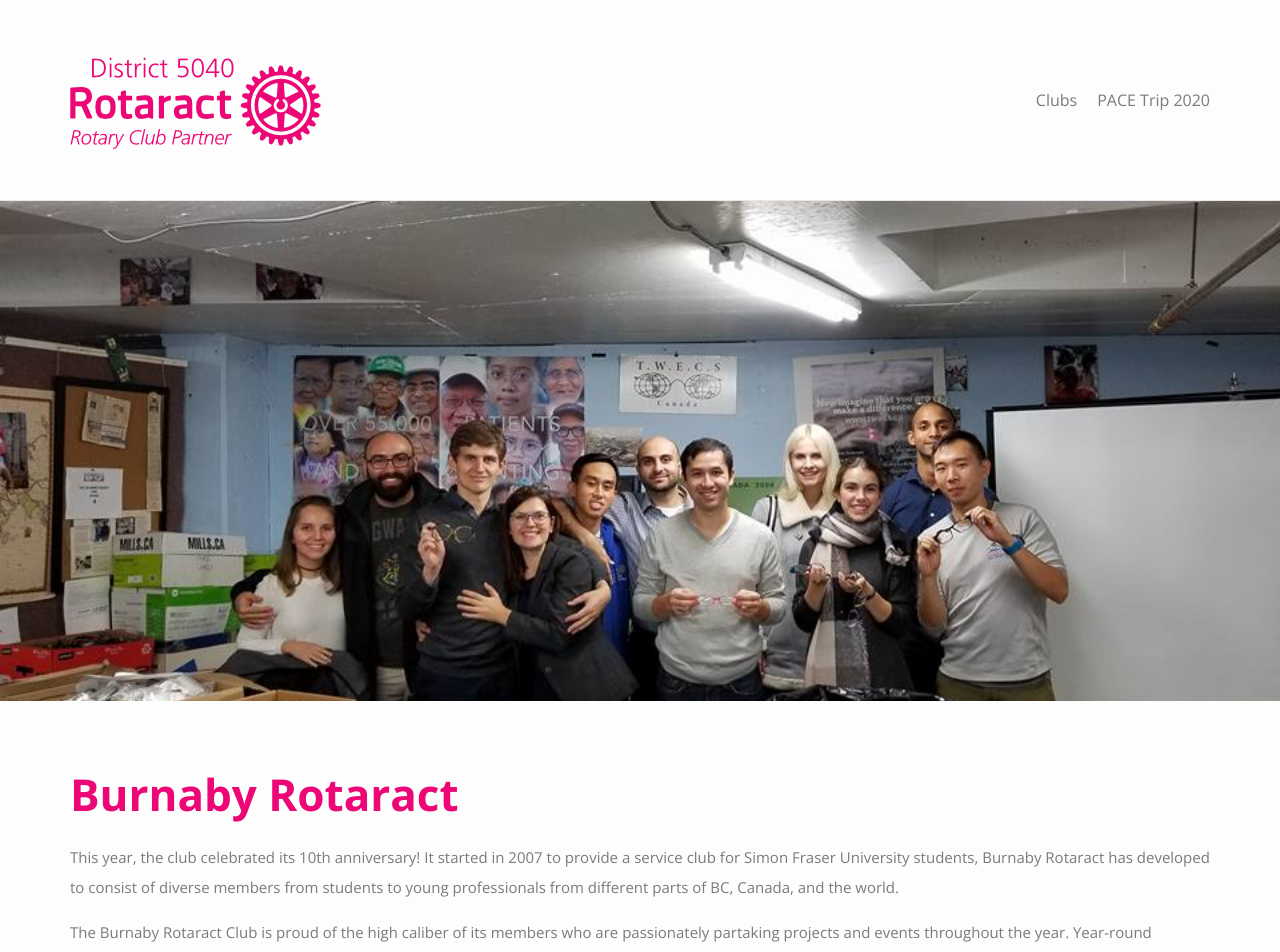
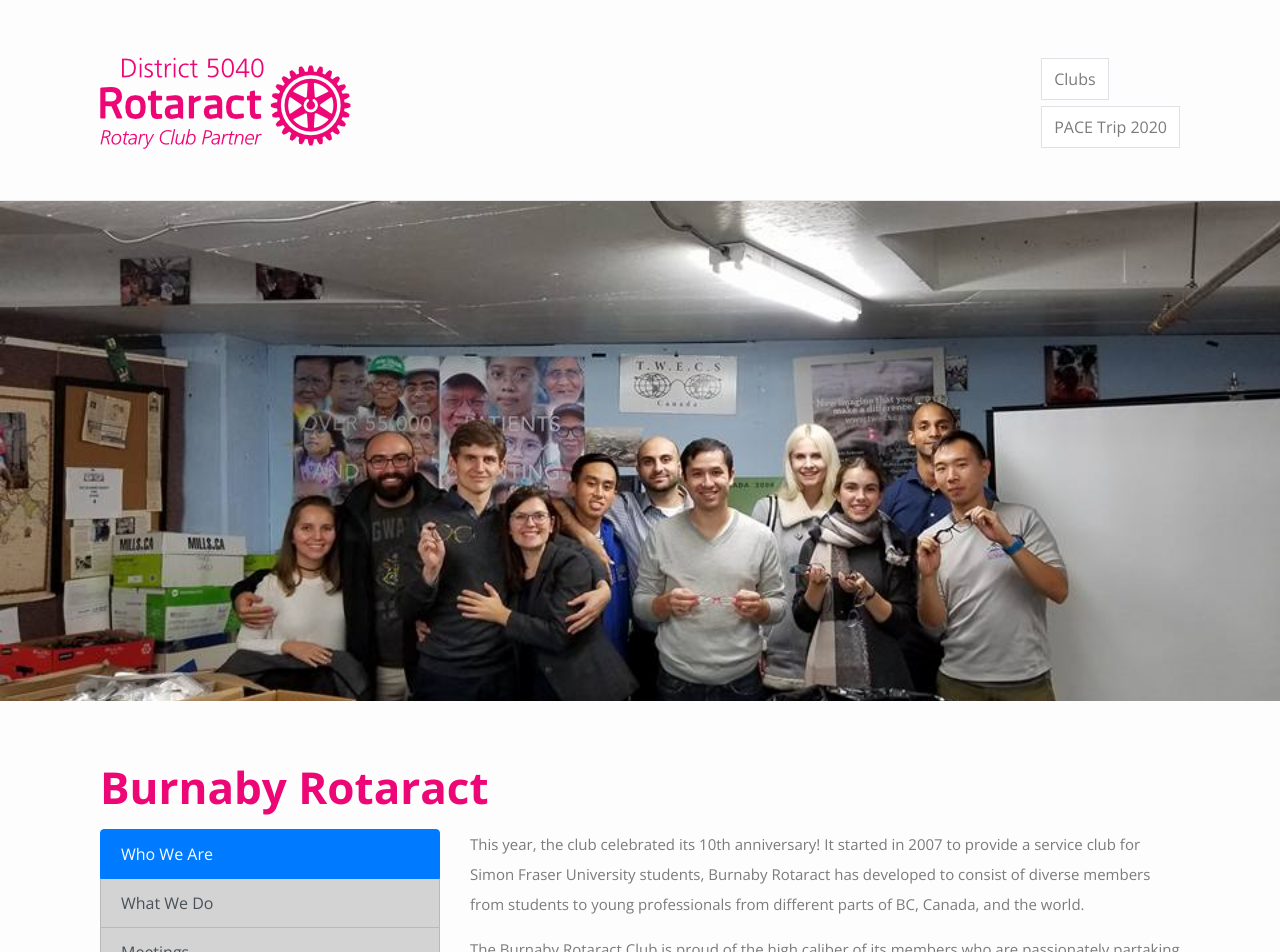
Before and after one commit to rotaract5040/rotaract5040.github.io, a Jekyll site: the page built from _clubs/burnaby.md, in a window 1280 px wide. Shown: the top 952 px of the page. Built offline with Jekyll 4.4.1, drawn with Linux system fonts in a browser that asks for light colours; nearby versions of some CDN libraries; some of the changed text lies outside the part shown.

Commit message:
Incorporates bootstrap; completes club page structure

```diff
--- a/_clubs/burnaby.md
+++ b/_clubs/burnaby.md
@@ -34,7 +34,7 @@
     meetings: |
         Regular Club meetings are held at 7:00pm bi-monthly on the 2nd and 4th Monday of each month. We meet at the Burnaby Neighbourhood House (3rd Floor, 4460 Beresford Street). This is right behind the Metrotown SkyTrain station.
 embedded_calendar: |
-    <iframe src="https://calendar.google.com/calendar/embed?src=info%40burnabyrotaract.org&amp;ctz=America%2FVancouver" style="border: 0" scrolling="no" width="800" height="600" frameborder="0"></iframe>
+    <iframe src="https://calendar.google.com/calendar/embed?src=info%40burnabyrotaract.org&amp;ctz=America%2FVancouver" style="border: 0" scrolling="no" width="100%" height="600" frameborder="0"></iframe>
 embedded_map: |
-    <iframe src="https://www.google.com/maps/embed?pb=!1m18!1m12!1m3!1d2605.691357705569!2d-123.00653858428404!3d49.22538017932514!2m3!1f0!2f0!3f0!3m2!1i1024!2i768!4f13.1!3m3!1m2!1s0x410b7f3f71654fdf%3A0x6823eff1bd41a100!2sBurnaby+Neighbourhood+House!5e0!3m2!1spt-BR!2sca!4v1509994912768" style="border: 0px none; pointer-events: none;" allowfullscreen="" width="600" height="600" frameborder="0"></iframe>
+    <iframe src="https://www.google.com/maps/embed?pb=!1m18!1m12!1m3!1d2605.691357705569!2d-123.00653858428404!3d49.22538017932514!2m3!1f0!2f0!3f0!3m2!1i1024!2i768!4f13.1!3m3!1m2!1s0x410b7f3f71654fdf%3A0x6823eff1bd41a100!2sBurnaby+Neighbourhood+House!5e0!3m2!1spt-BR!2sca!4v1509994912768" style="border: 0px none; pointer-events: none;" allowfullscreen="" width="100%" height="600" frameborder="0"></iframe>
 ---
--- a/_includes/head.html
+++ b/_includes/head.html
@@ -3,8 +3,16 @@
   <meta http-equiv="X-UA-Compatible" content="IE=edge">
   <meta name="viewport" content="width=device-width, initial-scale=1">
   {%- seo -%}
+  <link rel="stylesheet" id="dt-web-fonts-css" href="//fonts.googleapis.com/css?family=Open+Sans%3A300%2C400%2C600%2C700%7CRoboto%3A400%2C600%2C700&amp;ver=7.6.1" type="text/css" media="all">
+
+  <!-- Bootstrap 4 -->
+  <link rel="stylesheet" href="https://stackpath.bootstrapcdn.com/bootstrap/4.5.2/css/bootstrap.min.css" integrity="sha384-JcKb8q3iqJ61gNV9KGb8thSsNjpSL0n8PARn9HuZOnIxN0hoP+VmmDGMN5t9UJ0Z" crossorigin="anonymous">
+  <script src="https://code.jquery.com/jquery-3.5.1.slim.min.js" integrity="sha384-DfXdz2htPH0lsSSs5nCTpuj/zy4C+OGpamoFVy38MVBnE+IbbVYUew+OrCXaRkfj" crossorigin="anonymous"></script>
+  <script src="https://cdn.jsdelivr.net/npm/popper.js@1.16.1/dist/umd/popper.min.js" integrity="sha384-9/reFTGAW83EW2RDu2S0VKaIzap3H66lZH81PoYlFhbGU+6BZp6G7niu735Sk7lN" crossorigin="anonymous"></script>
+  <script src="https://stackpath.bootstrapcdn.com/bootstrap/4.5.2/js/bootstrap.min.js" integrity="sha384-B4gt1jrGC7Jh4AgTPSdUtOBvfO8shuf57BaghqFfPlYxofvL8/KUEfYiJOMMV+rV" crossorigin="anonymous"></script>
+  <link rel="stylesheet" href="https://maxcdn.bootstrapcdn.com/font-awesome/4.6.3/css/font-awesome.min.css">
+
   <link rel="stylesheet" href="{{ "/assets/main.css" | relative_url }}">
-  <link rel="stylesheet" id="dt-web-fonts-css" href="//fonts.googleapis.com/css?family=Open+Sans%3A300%2C400%2C600%2C700%7CRoboto%3A400%2C600%2C700&amp;ver=7.6.1" type="text/css" media="all">
   {%- feed_meta -%}
   {%- if jekyll.environment == 'production' and site.google_analytics -%}
     {%- include google-analytics.html -%}
--- a/_layouts/club_page.html
+++ b/_layouts/club_page.html
@@ -3,12 +3,40 @@
 ---
 
 <div class="club-page">
+
   <h1>{{ page.title }}</h1>
-  <!-- TODO: have good fallback if these aren't set! -->
-  <p>{{ page.club_info.who_we_are | markdownify }}</p>
-  <p>{{ page.club_info.what_we_do | markdownify }}</p>
-  <p>{{ page.club_info.meetings | markdownify }}</p>
-  {{ page.embedded_calendar }}
+
+  <div class="row">
+    <div class="col-4">
+      <div class="list-group" id="list-tab" role="tablist">
+        <a class="list-group-item list-group-item-action active" id="list-who-list" data-toggle="list" href="#list-who" role="tab" aria-controls="who">Who We Are</a>
+        <a class="list-group-item list-group-item-action" id="list-what-list" data-toggle="list" href="#list-what" role="tab" aria-controls="what">What We Do</a>
+        <a class="list-group-item list-group-item-action" id="list-meetings-list" data-toggle="list" href="#list-meetings" role="tab" aria-controls="meetings">Meetings</a>
+      </div>
+    </div>
+    <div class="col-8">
+      <div class="tab-content" id="nav-tabContent">
+        <div class="tab-pane fade show active" id="list-who" role="tabpanel" aria-labelledby="list-who-list">{{ page.club_info.who_we_are | markdownify }}</div>
+        <div class="tab-pane fade" id="list-what" role="tabpanel" aria-labelledby="list-what-list">{{ page.club_info.what_we_do | markdownify }}</div>
+        <div class="tab-pane fade" id="list-meetings" role="tabpanel" aria-labelledby="list-meetings-list">
+          {{ page.club_info.meetings | markdownify }}
+          {{ page.embedded_calendar }}
+        </div>
+      </div>
+    </div>
+  </div>
+
+
   <h2>Contact Us</h2>
+
+  <ul class="social-network social-circle">
+    <li><a href="#" title="Rss"><i class="fa fa-rss"></i></a></li>
+    <li><a href="https://www.facebook.com/BurnabyRotaract" title="Facebook"><i class="fa fa-facebook"></i></a></li>
+    <li><a href="#" title="Twitter"><i class="fa fa-twitter"></i></a></li>
+    <li><a href="#" title="Google +"><i class="fa fa-google-plus"></i></a></li>
+    <li><a href="#" title="Linkedin"><i class="fa fa-linkedin"></i></a></li>
+    <li><a href="mailto:rotaract@example.com" title="Email"><i class="fa fa-envelope"></i></a></li>
+  </ul>
+
   {{ page.embedded_map }}
 </div>
--- a/_sass/_layout.scss
+++ b/_sass/_layout.scss
@@ -342,3 +342,51 @@
       }
     }
   }
+
+  .club-page {
+    ul.social-network {
+      list-style: none;
+      display: inline;
+      margin-left:0 !important;
+      padding: 0;
+    }
+    ul.social-network li {
+      display: inline;
+      margin: 0 5px;
+    }
+
+    .social-circle li a {
+      display:inline-block;
+      position:relative;
+      margin:0 auto 0 auto;
+      -moz-border-radius:50%;
+      -webkit-border-radius:50%;
+      border-radius:50%;
+      text-align:center;
+      width: 50px;
+      height: 50px;
+      font-size:20px;
+    }
+    .social-circle li i {
+      margin:0;
+      line-height:50px;
+      text-align: center;
+    }
+
+    .social-circle i {
+      color: #fff;
+      -webkit-transition: all 0.8s;
+      -moz-transition: all 0.8s;
+      -o-transition: all 0.8s;
+      -ms-transition: all 0.8s;
+      transition: all 0.8s;
+    }
+
+    a {
+     background-color: #D3D3D3;
+    }
+
+    .social-circle a:hover {
+      background-color: $brand-color;
+    }
+  }
```
